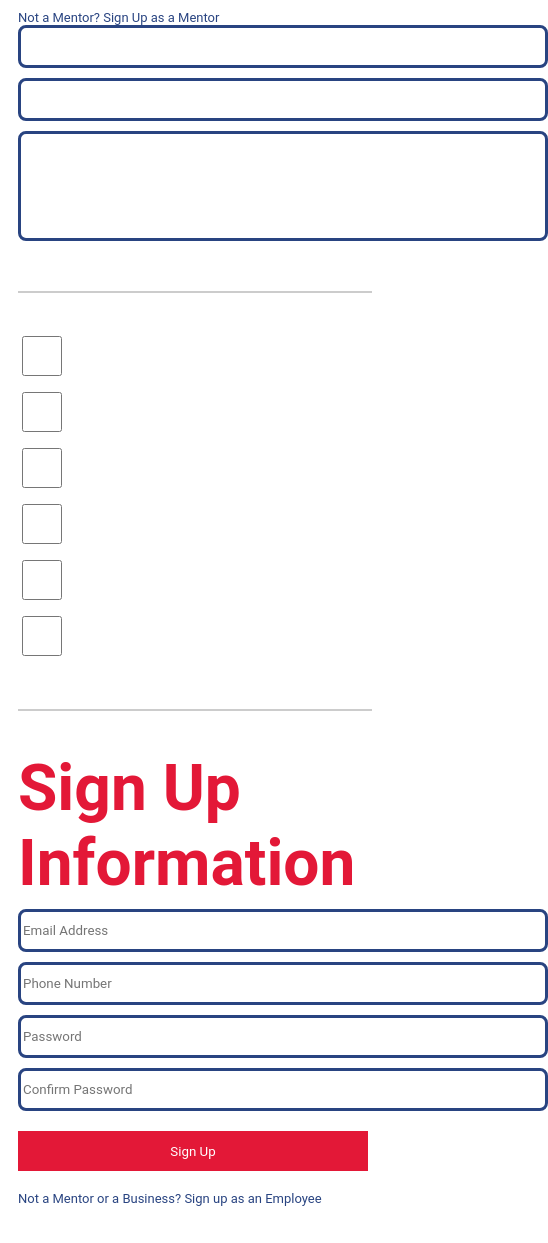
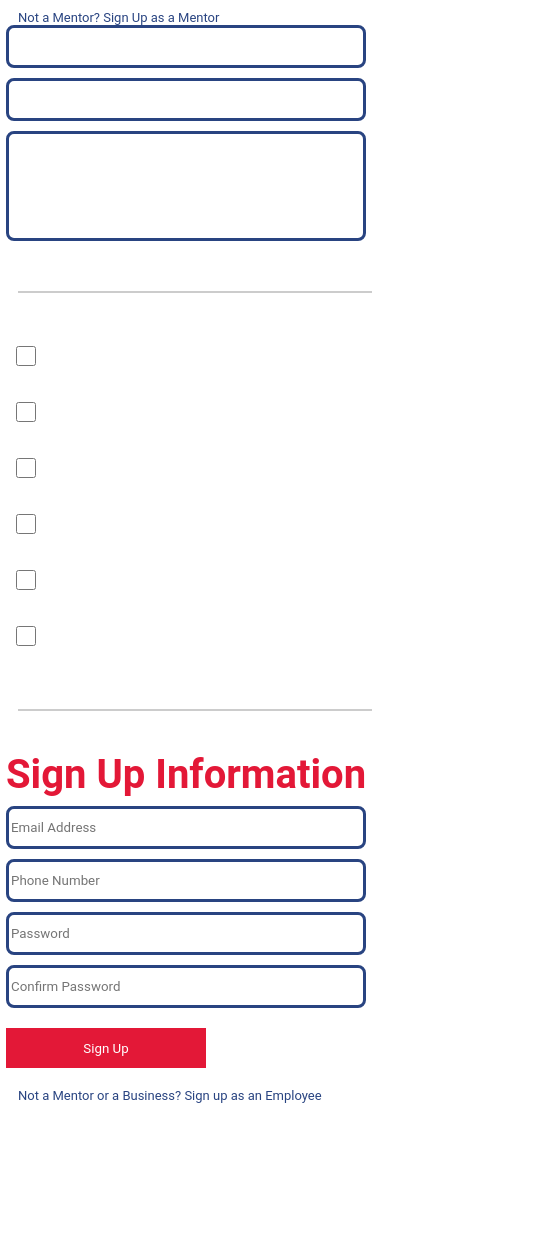
Before and after one commit to eliaschristina4/r2h-capstone, a React (Create React App) app in the folder client/: page /signup/1 in a window 390 px wide. Shown: the whole page, 548 px wide, since content can reach past the window. After the commit the page ends 1140 px from the top, so only its background shows below. Built offline with nearby package versions, Linux system fonts and the light colour scheme.

Commit message:
updated css

```diff
--- a/client/src/Styles/SignUp.css
+++ b/client/src/Styles/SignUp.css
@@ -74,7 +74,42 @@ input.btn{
     height: 40px;
 }
 
+@media only screen and (max-width: 768px) {
+    body {
 
-@media screen {
+        }
 
+  }
+
+@media only screen and (max-width: 425px) {
+    .sign-up-title{
+        font-size: 250%;
+        margin-left: -2px;
+    }
+
+    .sign-up-description{
+        font-size: 10px;
+        margin-left: -2px;
+  }
+
+  .form-input{
+    width: 350px;
+    margin-left: -2px;
+  }
+
+  textarea.form-input{
+    width: 350px;
+    margin-left: -2px;
+  }
+
+  .form-interest{
+    width: 20px;
+    margin-left: -2px;
+  }
+
+  input.btn{
+    width: 200px;
+    margin-left: -2px;
+
+  }
 }
```
